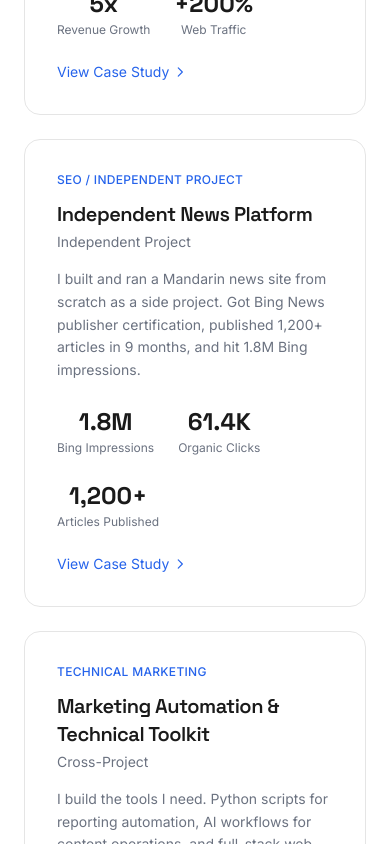
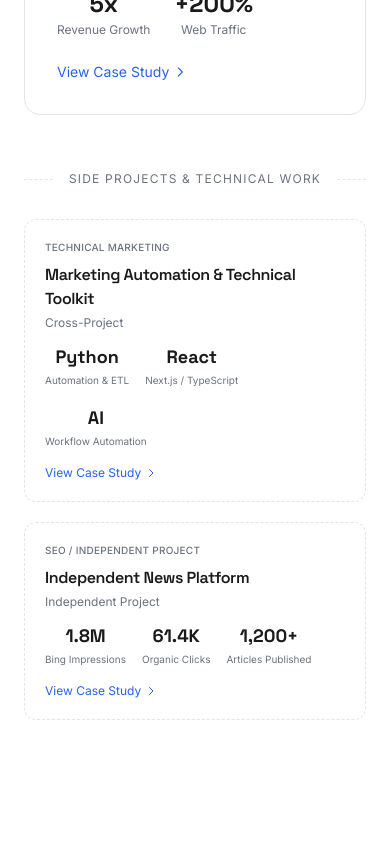
Before and after one commit to syj1239131/james-portfolio, a Next.js app: page / in a window 390 px wide. Shown: the part 4540-5384 px from the top of the page. Built offline with nearby package versions, Linux system fonts and the light colour scheme.

Commit message:
feat: secondary project cards, RSMedia lean team wording, order swap

```diff
--- a/src/components/Projects.tsx
+++ b/src/components/Projects.tsx
@@ -8,6 +8,9 @@ export default function Projects() {
   const { t } = useLanguage();
   const projectList = useProjectList();
   const sectionRef = useRef<HTMLElement>(null);
+
+  const mainProjects = projectList.slice(0, 4);
+  const secondaryProjects = projectList.slice(4);
 
   useEffect(() => {
     const observer = new IntersectionObserver(
@@ -43,9 +46,9 @@ export default function Projects() {
           </h2>
         </div>
 
-        {/* Cards Grid */}
+        {/* Main Projects Grid */}
         <div className="grid grid-cols-1 md:grid-cols-2 gap-6">
-          {projectList.map((project, i) => (
+          {mainProjects.map((project, i) => (
             <Link
               href={`/projects/${project.slug}`}
               key={i}
@@ -101,6 +104,73 @@ export default function Projects() {
             </Link>
           ))}
         </div>
+
+        {/* Secondary Projects Divider */}
+        {secondaryProjects.length > 0 && (
+          <>
+            <div className="fade-in-up flex items-center gap-4 mt-14 mb-8">
+              <div className="flex-1 border-t border-dashed border-[var(--border)]" />
+              <span className="text-xs tracking-widest uppercase text-[var(--muted)] whitespace-nowrap">
+                {t.projects.secondaryLabel}
+              </span>
+              <div className="flex-1 border-t border-dashed border-[var(--border)]" />
+            </div>
+
+            {/* Secondary Projects Grid — compact cards */}
+            <div className="grid grid-cols-1 md:grid-cols-2 gap-5">
+              {secondaryProjects.map((project, i) => (
+                <Link
+                  href={`/projects/${project.slug}`}
+                  key={i}
+                  className="fade-in-up card-hover rounded-xl border border-dashed border-[var(--border)] bg-[var(--background)] p-5 flex flex-col group cursor-pointer opacity-90 hover:opacity-100 transition-opacity"
+                >
+                  {/* Tag */}
+                  <span className="text-[10px] font-medium tracking-wide uppercase text-[var(--muted)] mb-2">
+                    {project.tag}
+                  </span>
+
+                  {/* Title */}
+                  <h3
+                    className="text-base font-semibold mb-1 tracking-tight group-hover:text-[var(--accent)] transition-colors"
+                    style={{ fontFamily: "var(--font-heading)" }}
+                  >
+                    {project.title}
+                  </h3>
+
+                  {/* Company */}
+                  <p className="text-xs text-[var(--muted)] mb-3">
+                    {project.company}
+                  </p>
+
+                  {/* Compact Metrics */}
+                  <div className="flex flex-wrap gap-4 mb-3">
+                    {project.metrics.map((m, j) => (
+                      <div key={j} className="text-center">
+                        <p
+                          className="text-lg font-bold text-[var(--foreground)]"
+                          style={{ fontFamily: "var(--font-heading)" }}
+                        >
+                          {m.value}
+                        </p>
+                        <p className="text-[10px] text-[var(--muted)] mt-0.5">
+                          {m.label}
+                        </p>
+                      </div>
+                    ))}
+                  </div>
+
+                  {/* CTA */}
+                  <span className="text-xs text-[var(--accent)] mt-1 inline-flex items-center gap-1 group-hover:gap-2 transition-all">
+                    {t.projects.viewCaseStudy}
+                    <svg className="w-3 h-3" fill="none" stroke="currentColor" viewBox="0 0 24 24">
+                      <path strokeLinecap="round" strokeLinejoin="round" strokeWidth={2} d="M9 5l7 7-7 7" />
+                    </svg>
+                  </span>
+                </Link>
+              ))}
+            </div>
+          </>
+        )}
       </div>
     </section>
   );
--- a/src/data/en.ts
+++ b/src/data/en.ts
@@ -86,6 +86,7 @@ export const translations = {
     sectionLabel: "Selected Work",
     sectionTitle: "Projects & Case Studies",
     viewCaseStudy: "View Case Study",
+    secondaryLabel: "Side Projects & Technical Work",
   },
 
   // ==========================================
@@ -387,7 +388,7 @@ export const translations = {
       tag: "SEO / Independent Project",
       title: "Independent News Platform",
       company: "Independent Project",
-      description: "I built and ran a Mandarin news site from scratch as a side project. Got Bing News publisher certification, published 1,200+ articles in 9 months, and hit 1.8M Bing impressions.",
+      description: "I co-founded a Mandarin news site with a small team. We earned Bing News publisher certification, published 1,200+ articles in 9 months, and hit 1.8M Bing impressions.",
       metrics: [
         { value: "1.8M", label: "Bing Impressions" },
         { value: "61.4K", label: "Organic Clicks" },
@@ -399,8 +400,8 @@ export const translations = {
         {
           title: "Situation",
           content: [
-            "I wanted to test whether I could build a functioning digital news operation from zero: the site, the editorial process, the SEO, and the growth strategy.",
-            "The main challenge was getting a brand-new domain to rank in a media market dominated by established outlets, all while running everything solo.",
+            "I wanted to test whether a lean founding team could build a functioning digital news operation from zero: the site, the editorial process, the SEO, and the growth strategy.",
+            "The main challenge was getting a brand-new domain to rank in a media market dominated by established outlets — with a bootstrapped team of two to three people.",
           ],
         },
         {
@@ -416,7 +417,7 @@ export const translations = {
           content: [
             "Google Search: 52.6K clicks, 476K impressions in the early growth phase.",
             "Bing News: 61.4K clicks, 1.8M impressions after publisher certification.",
-            "Proved that a solo operator can build a viable content operation with the right systems in place.",
+            "Proved that a lean, bootstrapped team can build a viable content operation with the right systems and processes in place.",
           ],
         },
       ],
--- a/src/data/projects.ts
+++ b/src/data/projects.ts
@@ -215,53 +215,7 @@ export const projects: ProjectData[] = [
     ],
   },
 
-  // #5 — RSMedia (swapped from #6)
-  {
-    slug: "rsmedia",
-    tag: "SEO / Independent Project",
-    title: "Independent News Platform",
-    company: "Independent Project",
-    description:
-      "I built and ran a Mandarin news site from scratch as a side project. Got Bing News publisher certification, published 1,200+ articles in 9 months, and hit 1.8M Bing impressions.",
-    metrics: [
-      { value: "1.8M", label: "Bing Impressions" },
-      { value: "61.4K", label: "Organic Clicks" },
-      { value: "1,200+", label: "Articles Published" },
-    ],
-    link: null,
-    heroColor: "from-purple-500/20 to-pink-500/20",
-    role: "Project Lead & Operator",
-    period: "Independent Project",
-    sections: [
-      {
-        title: "Situation",
-        content: [
-          "I wanted to test whether I could build a functioning digital news operation from zero: the site, the editorial process, the SEO, and the growth strategy.",
-          "The main challenge was getting a brand-new domain to rank in a media market dominated by established outlets, all while running everything solo.",
-        ],
-      },
-      {
-        title: "Action",
-        content: [
-          "I built the site on WordPress with custom configuration, schema markup, and performance tuning.",
-          "I set up a modular editorial process that could produce keyword-targeted articles at scale. Published 1,200+ articles in nine months.",
-          "I focused early Google Search efforts on specific topic clusters and long-tail keywords. Later, I applied for and secured Bing News publisher certification to open up a second traffic channel.",
-        ],
-        imageUrl: "/rsmedia-ga-dashboard.png",
-      },
-      {
-        title: "Result",
-        content: [
-          "Google Search: 52.6K clicks, 476K impressions in the early growth phase.",
-          "Bing News: 61.4K clicks, 1.8M impressions after publisher certification.",
-          "Proved that a solo operator can build a viable content operation with the right systems in place.",
-        ],
-        imageUrl: "/rsmedia-bing-dashboard.png",
-      },
-    ],
-  },
-
-  // #6 — Marketing Automation / Technical Toolkit (swapped from #5, appendix-style)
+  // #5 — Marketing Automation / Technical Toolkit
   {
     slug: "marketing-automation",
     tag: "Technical Marketing",
@@ -312,4 +266,50 @@ export const projects: ProjectData[] = [
       },
     ],
   },
+
+  // #6 — RSMedia
+  {
+    slug: "rsmedia",
+    tag: "SEO / Independent Project",
+    title: "Independent News Platform",
+    company: "Independent Project",
+    description:
+      "I co-founded a Mandarin news site with a small team. We earned Bing News publisher certification, published 1,200+ articles in 9 months, and hit 1.8M Bing impressions.",
+    metrics: [
+      { value: "1.8M", label: "Bing Impressions" },
+      { value: "61.4K", label: "Organic Clicks" },
+      { value: "1,200+", label: "Articles Published" },
+    ],
+    link: null,
+    heroColor: "from-purple-500/20 to-pink-500/20",
+    role: "Co-Founder & Lead Operator",
+    period: "Independent Project",
+    sections: [
+      {
+        title: "Situation",
+        content: [
+          "I wanted to test whether a lean founding team could build a functioning digital news operation from zero: the site, the editorial process, the SEO, and the growth strategy.",
+          "The main challenge was getting a brand-new domain to rank in a media market dominated by established outlets — with a bootstrapped team of two to three people.",
+        ],
+      },
+      {
+        title: "Action",
+        content: [
+          "I built the site on WordPress with custom configuration, schema markup, and performance tuning.",
+          "I set up a modular editorial process that could produce keyword-targeted articles at scale. Published 1,200+ articles in nine months.",
+          "I focused early Google Search efforts on specific topic clusters and long-tail keywords. Later, I applied for and secured Bing News publisher certification to open up a second traffic channel.",
+        ],
+        imageUrl: "/rsmedia-ga-dashboard.png",
+      },
+      {
+        title: "Result",
+        content: [
+          "Google Search: 52.6K clicks, 476K impressions in the early growth phase.",
+          "Bing News: 61.4K clicks, 1.8M impressions after publisher certification.",
+          "Proved that a lean, bootstrapped team can build a viable content operation with the right systems and processes in place.",
+        ],
+        imageUrl: "/rsmedia-bing-dashboard.png",
+      },
+    ],
+  },
 ];
--- a/src/data/zh.ts
+++ b/src/data/zh.ts
@@ -77,6 +77,7 @@ export const translations = {
     sectionLabel: "精選專案",
     sectionTitle: "專案與案例",
     viewCaseStudy: "查看案例",
+    secondaryLabel: "個人專案與技術實踐",
   },
 
   // ==========================================
@@ -378,7 +379,7 @@ export const translations = {
       tag: "SEO / 個人專案",
       title: "獨立新聞平台",
       company: "個人專案",
-      description: "我在業餘時間從零建置並營運一個中文新聞網站。拿到了 Bing News 發布商認證，在 9 個月內發布了 1,200+ 篇文章，並達成了 1.8M 次的 Bing 搜尋曝光。",
+      description: "我和夥伴共同創辦了一個中文新聞網站。我們取得了 Bing News 發布商認證，在 9 個月內發布了 1,200+ 篇文章，並達成了 1.8M 次的 Bing 搜尋曝光。",
       metrics:[
         { value: "1.8M", label: "Bing 曝光次數" },
         { value: "61.4K", label: "自然搜尋點擊" },
@@ -390,8 +391,8 @@ export const translations = {
         {
           title: "情境",
           content:[
-            "我想測試自己能不能從零建立一個能正常運作的數位新聞媒體：包含網站架設、編輯流程、SEO 和成長策略。",
-            "最大的挑戰在於，我必須在完全單打獨鬥的情況下，讓一個全新的網域在老牌媒體佔據的市場中取得排名。",
+            "我想測試一個精實的創始小團隊，能不能從零建立一個能正常運作的數位新聞媒體：包含網站架設、編輯流程、SEO 和成長策略。",
+            "最大的挑戰在於，我們必須以僅兩三人的精簡團隊，讓一個全新的網域在老牌媒體佔據的市場中取得排名。",
           ],
         },
         {
@@ -407,7 +408,7 @@ export const translations = {
           content:[
             "Google 搜尋：在早期成長階段累積了 5.26 萬次點擊、47.6 萬次曝光。",
             "Bing News：取得發布商認證後，達成 6.14 萬次點擊、1.8M 次曝光。",
-            "這證明了只要系統和流程正確，在有限的資源下，也能建立起有競爭力的內容營運平台。",
+            "這證明了一個精實的小團隊，只要系統和流程到位，就能建立起有競爭力的內容營運平台。",
           ],
         },
       ],
```
